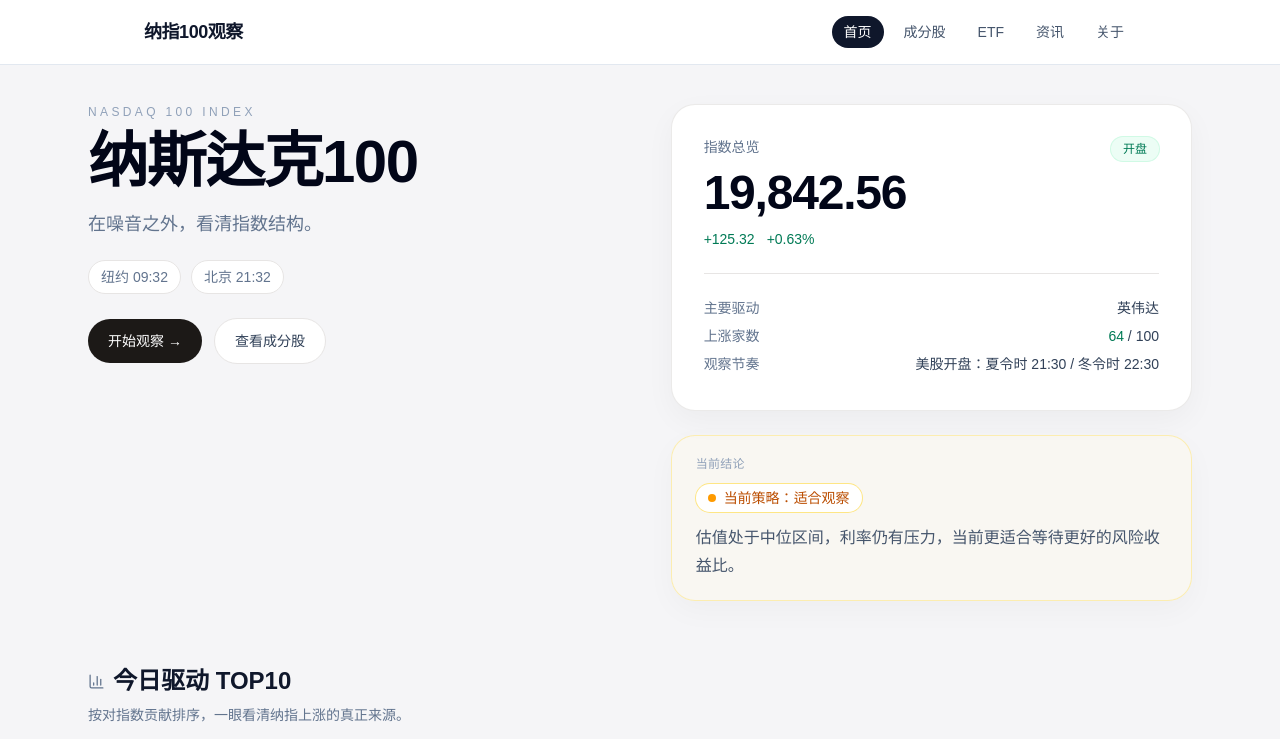
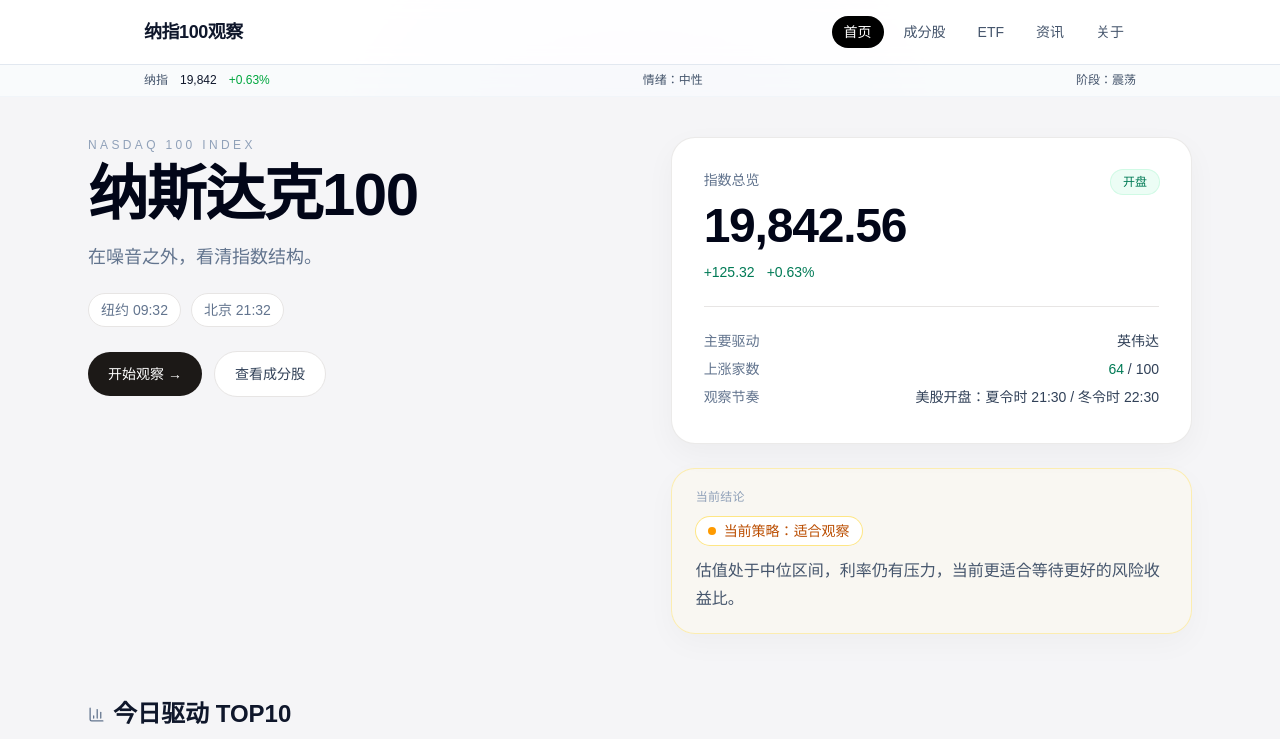
Before and after one commit to liushundong1988/ndx-dashboard, a Next.js app: page / in a window 1280 px wide. Shown: the top 739 px of the page. Built offline with nearby package versions, Linux system fonts and the light colour scheme.

Commit message:
fix mobile menu wrapper

```diff
--- a/src/app/layout.tsx
+++ b/src/app/layout.tsx
@@ -28,11 +28,24 @@
       lang="en"
       className={`${geistSans.variable} ${geistMono.variable} h-full antialiased`}
     >
-      <body className="min-h-full flex flex-col">
+      <body className="min-h-full flex flex-col pt-16">
         <SiteHeader/>
-        <main className="pt-16">
-         {children}
-        </main>
+        <div className="border-b border-slate-100 bg-slate-50/80 backdrop-blur">
+        <div className="mx-auto max-w-5xl px-4 py-2 flex items-center justify-between text-xs text-slate-600">
+
+        <div className="flex items-center gap-3">
+        <span>纳指</span>
+        <span className="font-medium text-slate-900">19,842</span>
+        <span className="text-green-600">+0.63%</span>
+        </div>
+
+        <div>情绪：中性</div>
+
+        <div>阶段：震荡</div>
+
+        </div>
+        </div>
+        {children}
       </body>
     </html>
   );
--- a/src/components/site-header.tsx
+++ b/src/components/site-header.tsx
@@ -7,10 +7,14 @@
 export default function SiteHeader() {
   const [open, setOpen] = useState(false);
   const pathname = usePathname();
+
   const linkClass = (href: string) =>
-  pathname === href
-    ? "rounded-full bg-slate-900 px-3 py-1.5 text-sm font-medium text-white"
-    : "rounded-full px-3 py-1.5 text-sm font-medium text-slate-600 hover:bg-slate-100 hover:text-slate-900";
+  `px-3 py-1.5 rounded-full text-sm font-medium transition
+   ${
+     pathname === href
+       ? "bg-black text-white"
+       : "text-slate-600 hover:bg-slate-100 hover:text-black"
+   }`;
 
   const mobileLinkClass = (href: string) =>
   pathname === href
@@ -18,7 +22,7 @@
     : "rounded-xl px-3 py-2 text-slate-700 hover:bg-slate-50";
 
   return (
-    <header className="fixed top-0 left-0 right-0 z-50 w-full border-b border-slate-200 bg-white">
+    <header className="fixed top-0 left-0 right-0 z-50 w-full border-b border-slate-200 bg-white/80 backdrop-blur">
       <div className="mx-auto flex h-16 w-full max-w-5xl items-center justify-between px-4">
         <Link href="/" className="text-lg font-semibold tracking-tight text-slate-900">
           纳指100观察
@@ -65,5 +69,7 @@
           </div>
         )}
     </header>
+
+
   );
 }
```
